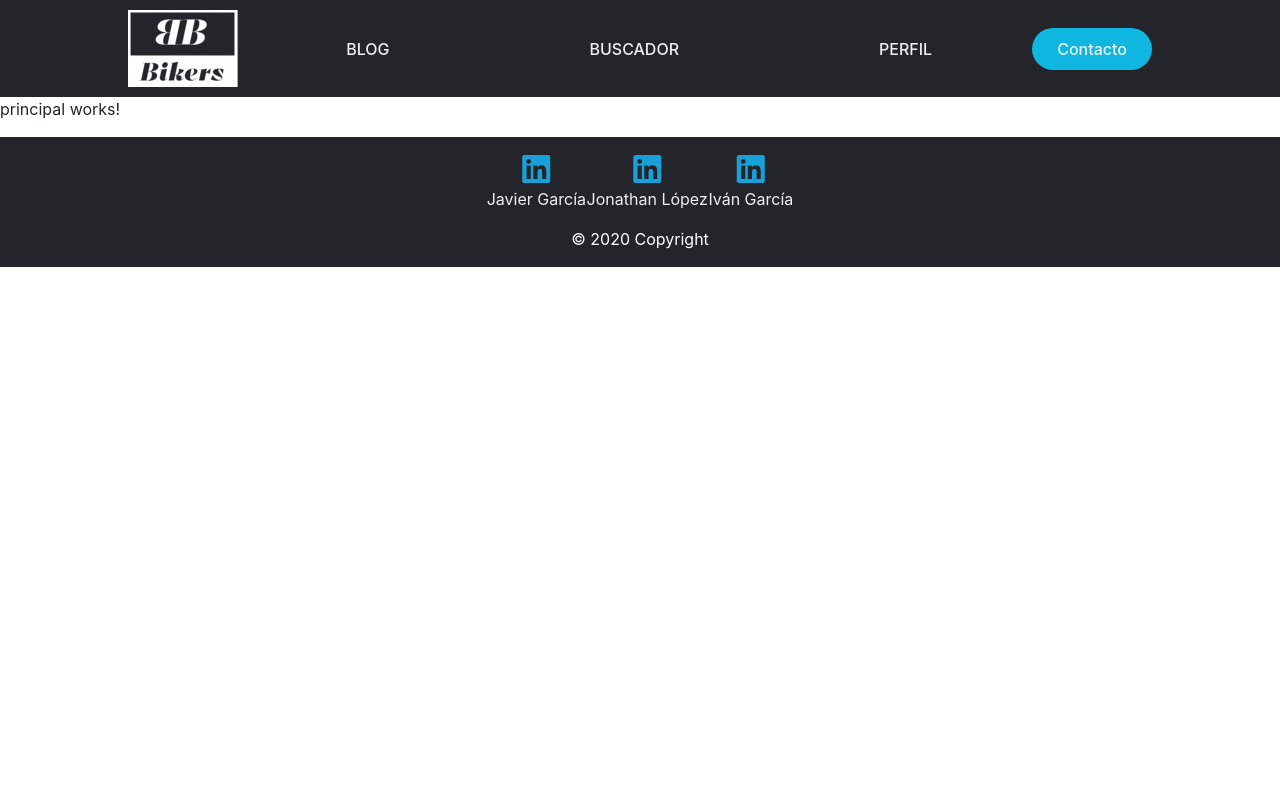
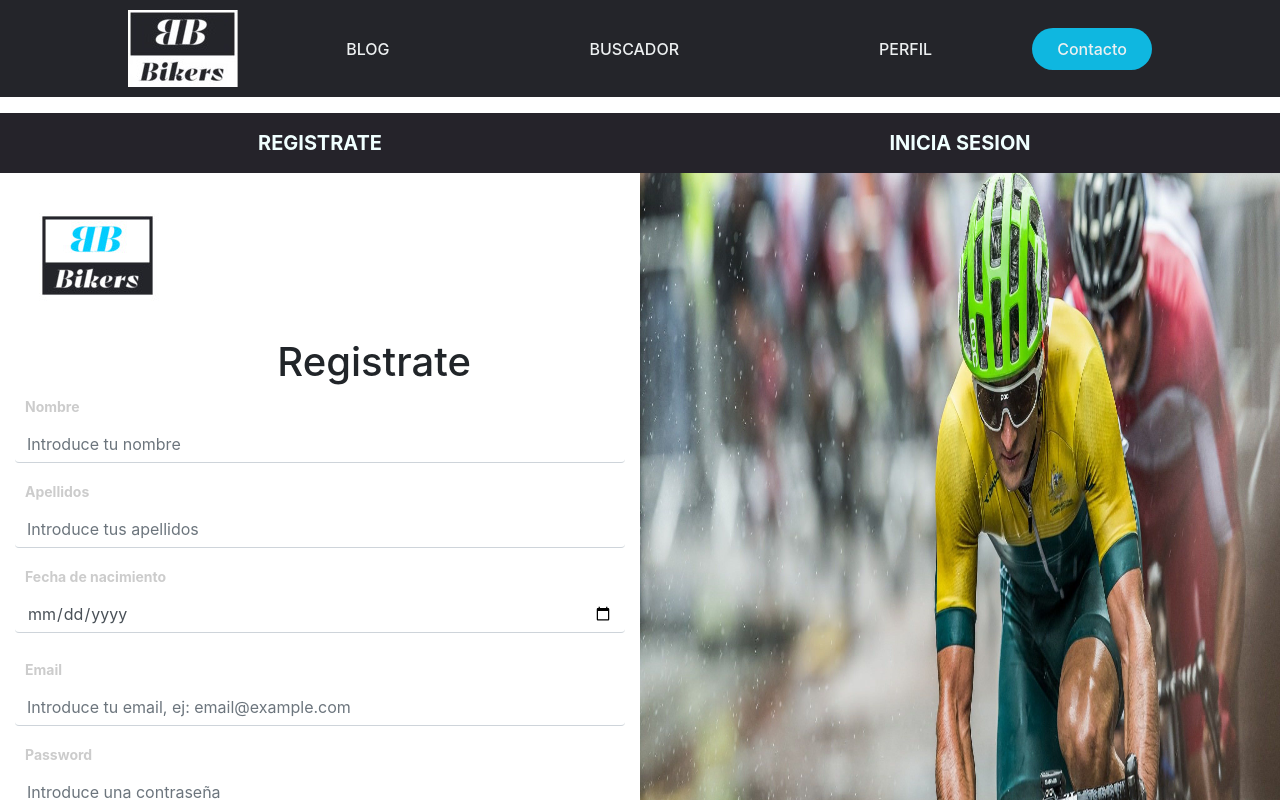
Before and after one commit to jgarciagonj97/bikers_angular, an Angular app in the folder ProyectoFinal-Angular/: page /login in a window 1280 px wide. Shown: the top 800 px of the page. Built offline with nearby package versions, Linux system fonts and the light colour scheme.

Commit message:
En proceso de creacion de cambio de componente

```diff
--- a/ProyectoFinal-Angular/src/app/principal/principal.component.css
+++ b/ProyectoFinal-Angular/src/app/principal/principal.component.css
@@ -0,0 +1,40 @@
+.grupo {
+
+    padding: 0 ;
+
+}
+.grupo li a{
+    list-style: none;
+    text-decoration: none;
+    color:azure;
+    font-size: 20px;
+    font-weight: bold;
+}
+.grupo li {
+    display: block;
+
+    padding: 15px;
+    background-color: #25232A;
+    color: aqua;
+    float: left ;
+    width: 50%;
+    text-align: center;
+    cursor: pointer;
+    transition: 0.3s all ease;
+
+}
+
+.grupo li:hover{
+
+  background-color: rgb(80, 75, 94);
+    color: #25232A;
+
+
+}
+.boton .activo  li {
+    background-color: aqua;
+}
+
+.content > div:last-child{
+    display: none;
+}
--- a/ProyectoFinal-Angular/src/app/principal/principal.component.html
+++ b/ProyectoFinal-Angular/src/app/principal/principal.component.html
@@ -1 +1,16 @@
-<p>principal works!</p>
+<div class="form">
+    <ul class="grupo">
+        <li class="boton" (click)="mostrarOcultar()"><a href="#register" >REGISTRATE</a></li>
+        <li class="boton" (click)="mostrarOcultar()"><a href="#login">INICIA SESION</a></li>
+    </ul>
+
+    <div class="content">
+        <div id="register" *ngIf="mostrar">
+            <app-register></app-register>
+        </div>
+        <div id="login" *ngIf="mostrar">
+            <app-login></app-login>
+        </div>
+    </div>
+
+</div>
--- a/ProyectoFinal-Angular/src/app/principal/principal.component.ts
+++ b/ProyectoFinal-Angular/src/app/principal/principal.component.ts
@@ -3,13 +3,17 @@ import { Component, OnInit } from '@angular/core';
 @Component({
   selector: 'app-principal',
   templateUrl: './principal.component.html',
-  styleUrls: ['./principal.component.css']
+  styleUrls: ['./principal.component.css'],
 })
 export class PrincipalComponent implements OnInit {
+  mostrar = true;
 
-  constructor() { }
+  constructor() {}
 
-  ngOnInit(): void {
+  ngOnInit(): void {}
+
+  mostrarOcultar() {
+    this.mostrar = !this.mostrar;
+
   }
-
 }
```
